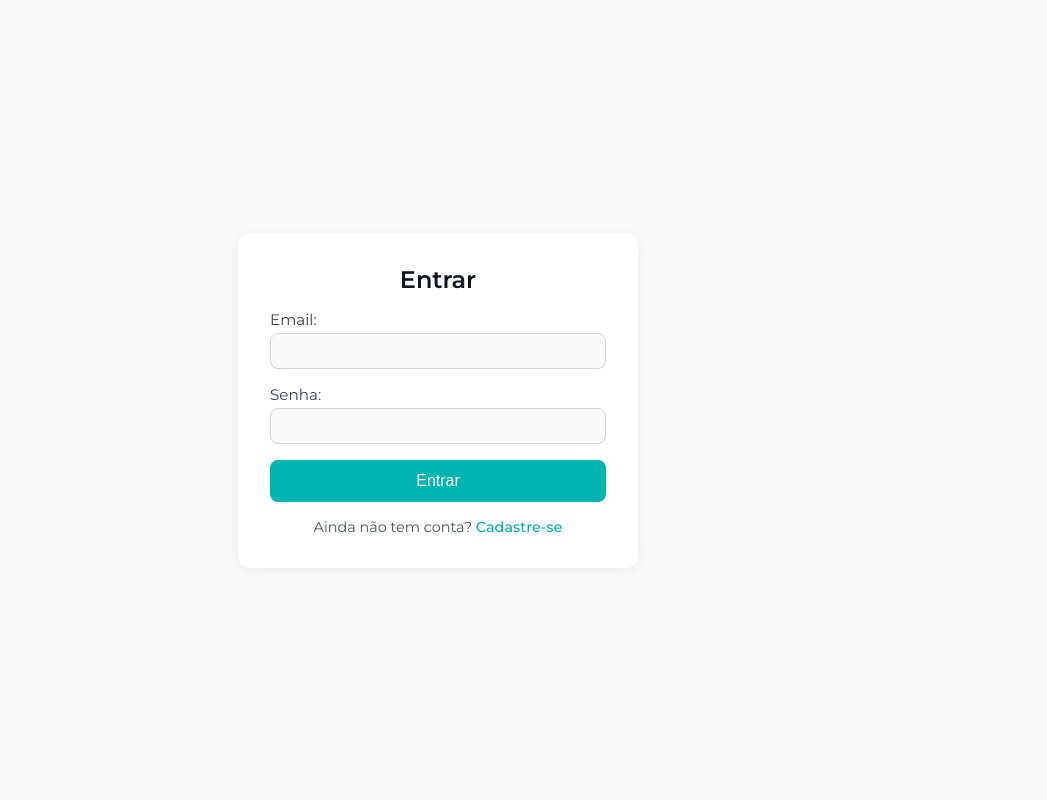
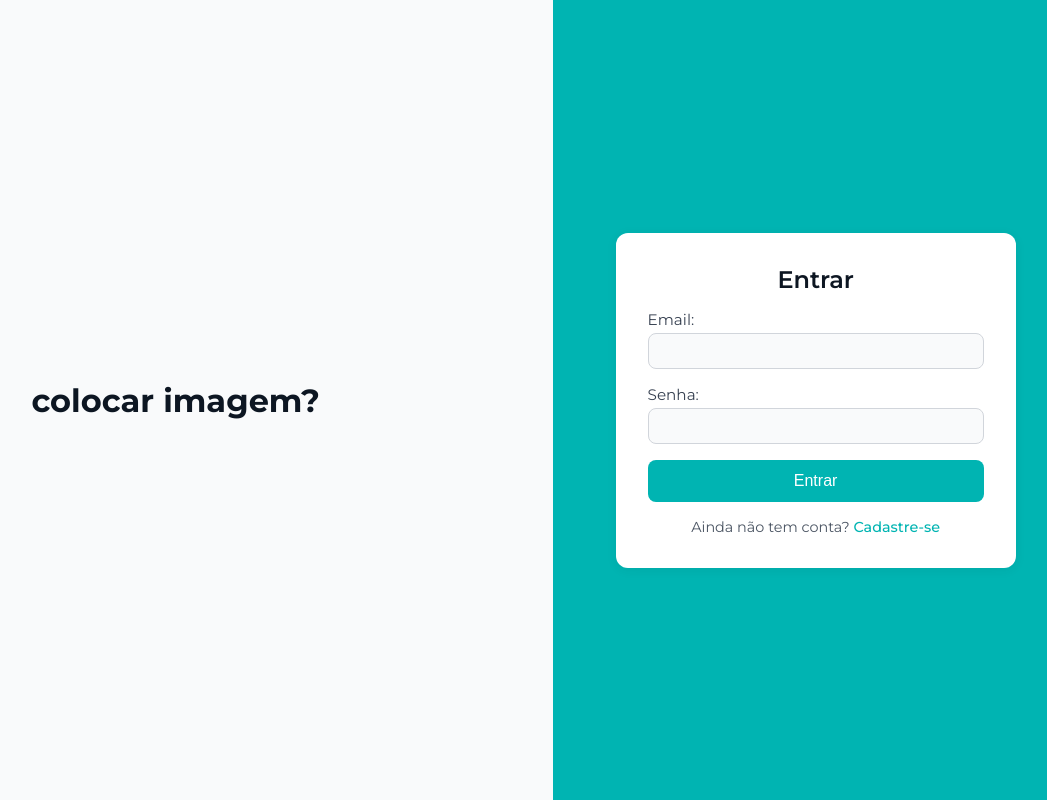
Before and after one commit to vicmariucha/flood-guard, a React (Vite) app in the folder Front_flood/: page /login in a window 1280 px wide. Shown: the whole page, without its empty margins (202-1249 px from the left). Built offline with nearby package versions, Linux system fonts and the light colour scheme; no server answers.

Commit message:
style: melhoria do estilo da página de Login

```diff
--- a/Front_flood/src/pages/Login/LoginPage.module.css
+++ b/Front_flood/src/pages/Login/LoginPage.module.css
@@ -1,10 +1,33 @@
+
 .container {
     display: flex;
-    align-items: center;
-    justify-content: center;
     min-height: 100vh;
     background-color: #f8fafc;
+    padding: 0;
+    align-items: stretch;
+    justify-content: center;
+    box-sizing: border-box;
+  }
+
+  .left {
+    flex: 6;
+    display: flex;
+    justify-content: center;
+    align-items: center;
+    background-color: #f9fafb;
     padding: 2rem;
+    box-sizing: border-box;
+  }
+
+  .right {
+    flex: 4;
+    display: flex;
+    flex-direction: column;
+    justify-content: center;
+    align-items: center;
+    background-color: #00b4b2;
+    padding: 2rem;
+    box-sizing: border-box;
   }
 
   .form {
@@ -17,6 +40,7 @@
     display: flex;
     flex-direction: column;
     gap: 1rem;
+    box-sizing: border-box;
   }
 
   .title {
@@ -55,7 +79,7 @@
   }
 
   .button:hover {
-    background-color: #0284c7;
+    background-color: #027e7c;
   }
 
   .error {
@@ -78,5 +102,5 @@
   }
 
   .redirect a:hover {
-    text-decoration: underline;
+    color: #027e7c;
   }
--- a/Front_flood/src/pages/Login/LoginPage.tsx
+++ b/Front_flood/src/pages/Login/LoginPage.tsx
@@ -31,6 +31,10 @@ function LoginPage() {
 
   return (
     <div className={styles.container}>
+        <div className={styles.left}>
+            <h1>colocar imagem?</h1>
+        </div>
+        <div className={styles.right}>
             <form className={styles.form} onSubmit={handleLogin}>
                 <h2 className={styles.title}>Entrar</h2>
 
@@ -67,6 +71,7 @@ function LoginPage() {
                 </p>
              </form>
         </div>
+    </div>
   );
 }
 
```
Lines whose indentation alone changed are shown as unchanged.
